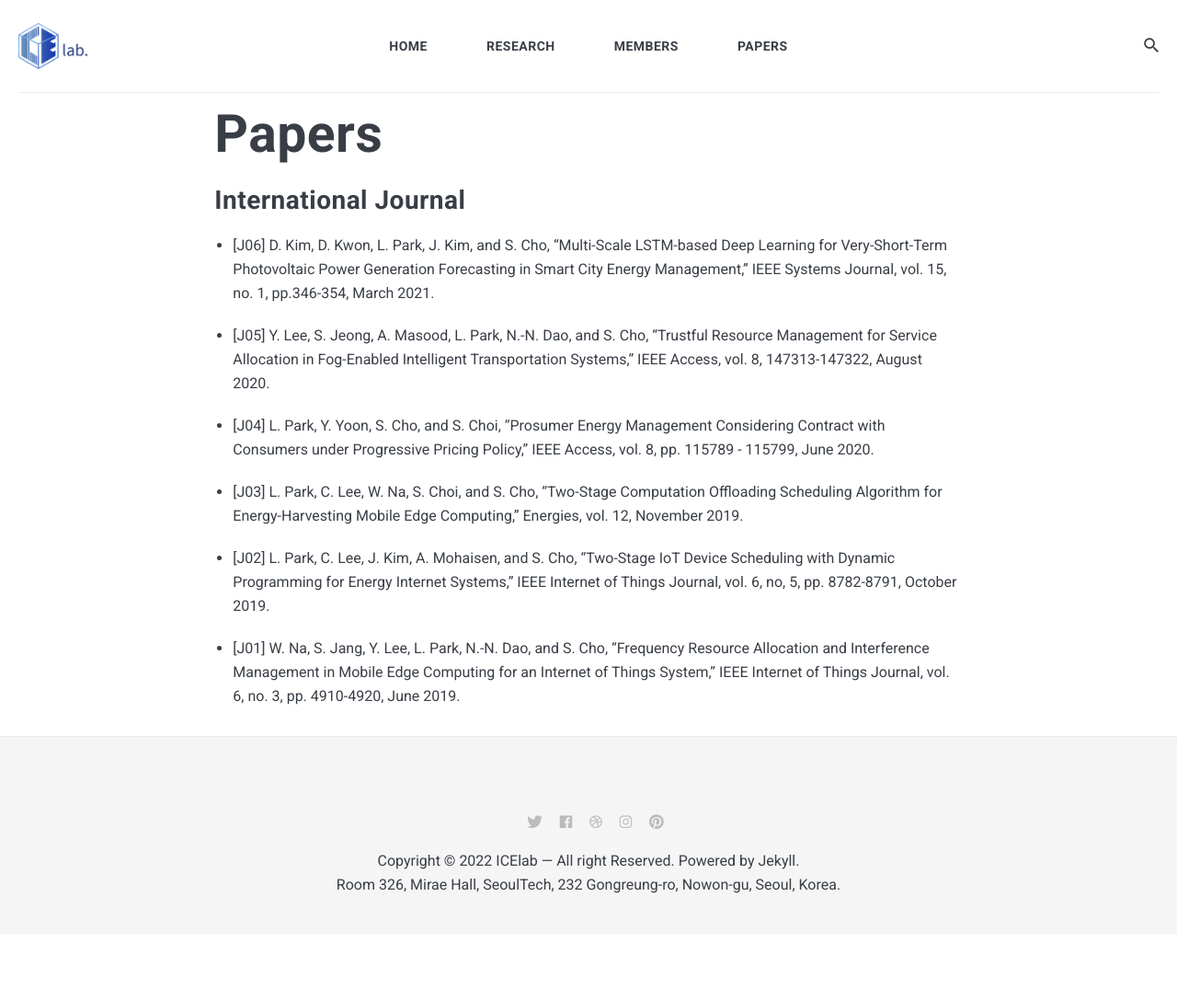
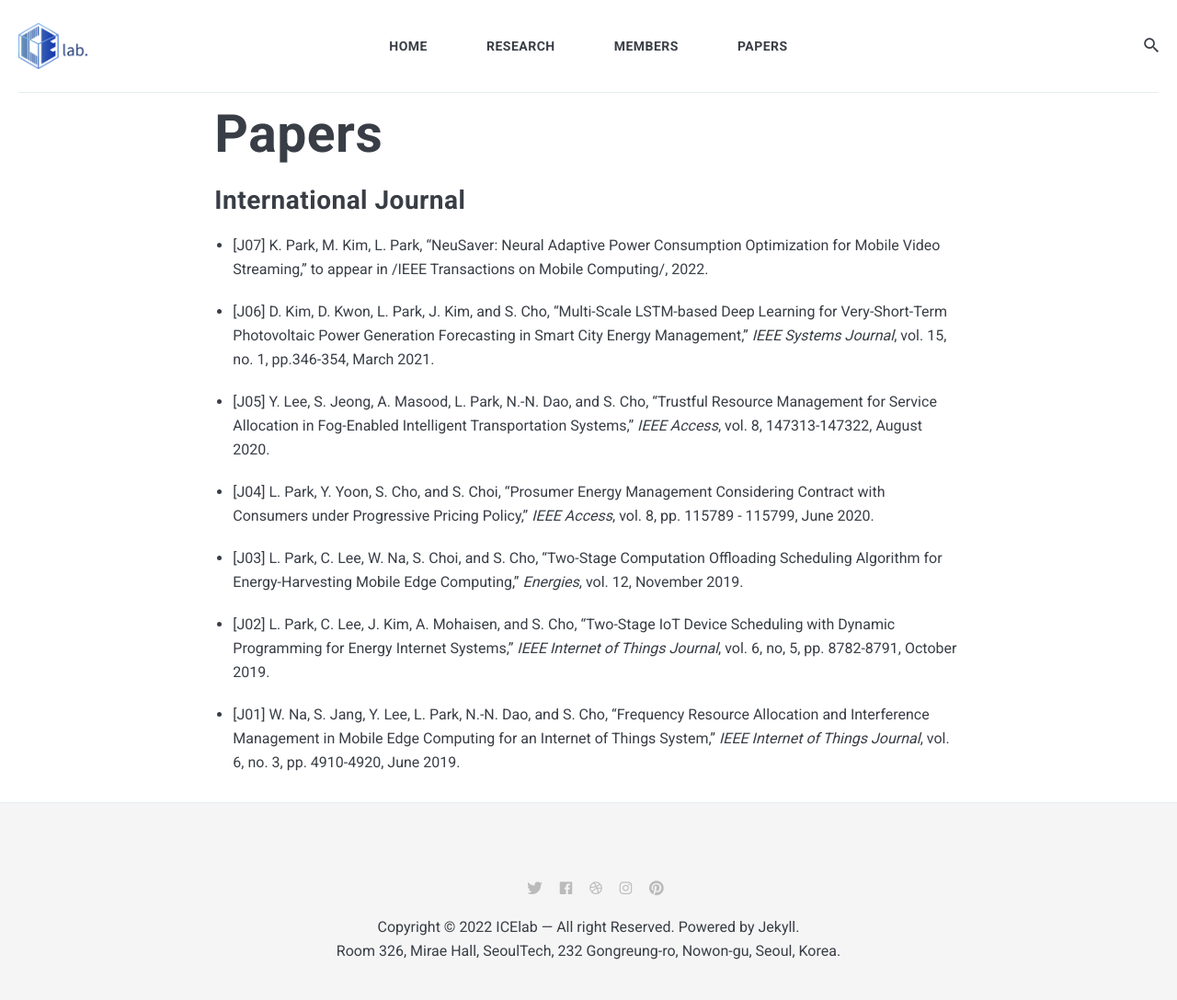
Before and after one commit to Icelab-2020/icelab-2020.github.io, a Jekyll site: the page built from _pages/02_papers.md, in a window 1280 px wide. Shown: the whole page at 92% size. Built offline with Jekyll 4.4.1, drawn with Linux system fonts in a browser that asks for light colours; nearby versions of some CDN libraries; our own code applies the rules of GitHub Pages for plain Markdown files; before the commit the page ends 1015 px from its top, so only the background shows below that.

Commit message:
Update 02_papers.md

```diff
--- a/_pages/02_papers.md
+++ b/_pages/02_papers.md
@@ -5,14 +5,16 @@ permalink: /02_papers/
 # image: 08.jpg
 ---
 ## International Journal
-* [J06] D. Kim, D. Kwon, L. Park, J. Kim, and S. Cho, "Multi-Scale LSTM-based Deep Learning for Very-Short-Term Photovoltaic Power Generation Forecasting in Smart City Energy Management," IEEE Systems Journal, vol. 15, no. 1, pp.346-354, March 2021.
+* [J07] K. Park, M. Kim, L. Park, "NeuSaver: Neural Adaptive Power Consumption Optimization for Mobile Video Streaming," to appear in /IEEE Transactions on Mobile Computing/, 2022.
 
-* [J05] Y. Lee, S. Jeong, A. Masood, L. Park, N.-N. Dao, and S. Cho, "Trustful Resource Management for Service Allocation in Fog-Enabled Intelligent Transportation Systems," IEEE Access, vol. 8, 147313-147322, August 2020.
+* [J06] D. Kim, D. Kwon, L. Park, J. Kim, and S. Cho, "Multi-Scale LSTM-based Deep Learning for Very-Short-Term Photovoltaic Power Generation Forecasting in Smart City Energy Management," *IEEE Systems Journal*, vol. 15, no. 1, pp.346-354, March 2021.
 
-* [J04] L. Park, Y. Yoon, S. Cho, and S. Choi, "Prosumer Energy Management Considering Contract with Consumers under Progressive Pricing Policy," IEEE Access, vol. 8, pp. 115789 - 115799,  June 2020.
+* [J05] Y. Lee, S. Jeong, A. Masood, L. Park, N.-N. Dao, and S. Cho, "Trustful Resource Management for Service Allocation in Fog-Enabled Intelligent Transportation Systems," *IEEE Access*, vol. 8, 147313-147322, August 2020.
 
-* [J03] L. Park, C. Lee, W. Na, S. Choi, and S. Cho, "Two-Stage Computation Offloading Scheduling Algorithm for Energy-Harvesting Mobile Edge Computing," Energies, vol. 12, November 2019.
+* [J04] L. Park, Y. Yoon, S. Cho, and S. Choi, "Prosumer Energy Management Considering Contract with Consumers under Progressive Pricing Policy," *IEEE Access*, vol. 8, pp. 115789 - 115799,  June 2020.
 
-* [J02] L. Park, C. Lee, J. Kim, A. Mohaisen, and S. Cho, "Two-Stage IoT Device Scheduling with Dynamic Programming for Energy Internet Systems," IEEE Internet of Things Journal,  vol. 6, no, 5,  pp. 8782-8791, October 2019.
+* [J03] L. Park, C. Lee, W. Na, S. Choi, and S. Cho, "Two-Stage Computation Offloading Scheduling Algorithm for Energy-Harvesting Mobile Edge Computing," *Energies*, vol. 12, November 2019.
 
-* [J01] W. Na, S. Jang, Y. Lee, L. Park, N.-N. Dao, and S. Cho, "Frequency Resource Allocation and Interference Management in Mobile Edge Computing for an Internet of Things System," IEEE Internet of Things Journal, vol. 6, no. 3, pp. 4910-4920, June 2019.
+* [J02] L. Park, C. Lee, J. Kim, A. Mohaisen, and S. Cho, "Two-Stage IoT Device Scheduling with Dynamic Programming for Energy Internet Systems," *IEEE Internet of Things Journal*,  vol. 6, no, 5,  pp. 8782-8791, October 2019.
+
+* [J01] W. Na, S. Jang, Y. Lee, L. Park, N.-N. Dao, and S. Cho, "Frequency Resource Allocation and Interference Management in Mobile Edge Computing for an Internet of Things System," *IEEE Internet of Things Journal*, vol. 6, no. 3, pp. 4910-4920, June 2019.
```
